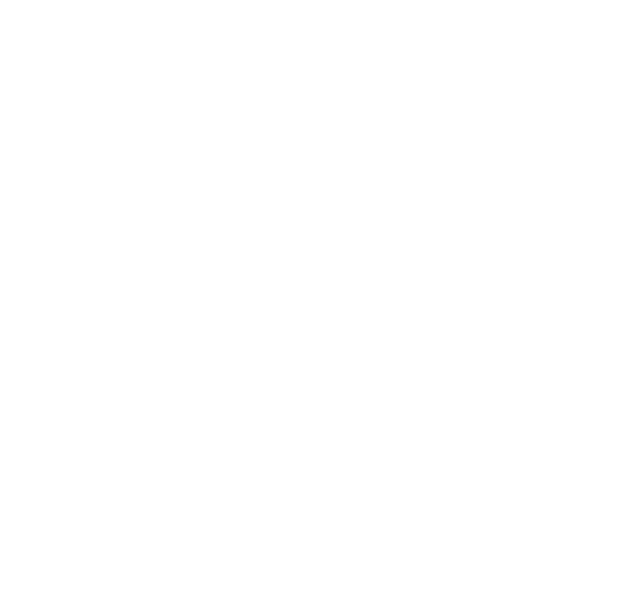
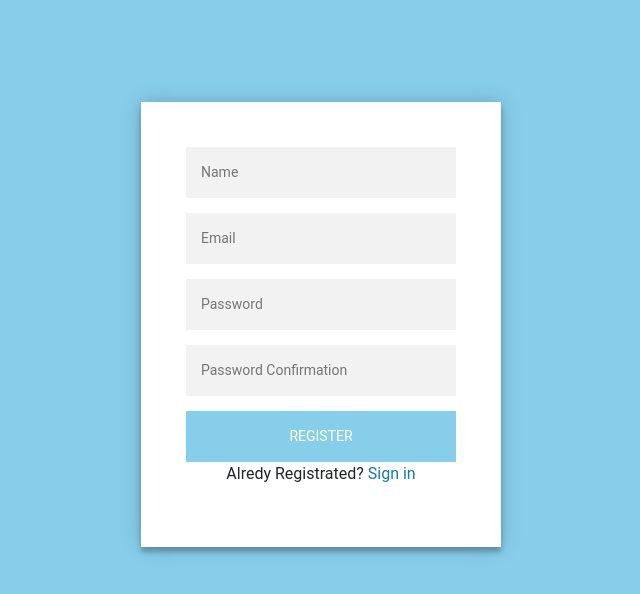
Before and after one commit to Fortitude42/QYZYQ, a React (Create React App) app: page /register in a window 1280 px wide. Before the commit this address had no page. Shown: the top 594 px of the page, without its empty margins (319-959 px from the left). Built offline with nearby package versions, Linux system fonts and the light colour scheme.

Commit message:
Login/Register Front

```diff
--- a/package.json
+++ b/package.json
@@ -6,7 +6,7 @@
     "@testing-library/jest-dom": "^5.16.4",
     "@testing-library/react": "^13.1.1",
     "@testing-library/user-event": "^13.5.0",
-    "axios": "^0.27.1",
+    "axios": "^0.27.2",
     "bootstrap": "^5.1.3",
     "react": "^18.0.0",
     "react-bootstrap": "^2.3.0",
--- a/src/App.js
+++ b/src/App.js
@@ -2,15 +2,22 @@
 import 'bootstrap/dist/css/bootstrap.css';
 import './App.css'
 import { Routes, Route} from "react-router-dom";
-import Home from './components/pages/Home/Home';
+import Home from './components/Pages/Home/Home';
+import Login from './components/Pages/Login/Login.js'
+import Register from './components/Pages/Register/Register.js'
 
 
 export default class App extends Component {
 		render() {
 			return (
-				<Routes>
-					<Route path="/home" element={<Home />}/>
-				</Routes>
+				<div>
+					<Routes>
+						<Route path="/home" element={<Home />} />
+						<Route path="/login" element={<Login />}/>
+						<Route path="/register" element={<Register />}/>
+					</Routes>
+				</div>
+
 			)
 		}
 }
--- a/src/components/Pages/Login/Login.js
+++ b/src/components/Pages/Login/Login.js
@@ -20,7 +20,7 @@
             <button>Login</button>
 
             {failed ? <p className='failedLog'> Email or password is incorrect!  </p> : null}
-            <p className='message'>Not registered? <a href='#'>Create an account</a></p>
+            <p className='message'>Not registered? <a href='/register'>Create an account</a></p>
         </form>
     );
 }
--- a/src/components/Pages/Register/Register.js
+++ b/src/components/Pages/Register/Register.js
@@ -25,7 +25,7 @@
             <input type='password' placeholder='Password Confirmation' onChange = {e => setDetail({...detail, password_confirm: e.target.value})} value={detail.password_confirm} />
             <button>Register</button>
             {password_confirmed === 0 ? <p className='failedReg'> Passwords does not match </p> : null}
-            <p className='message'>Alredy Registrated? <a href='#'>Sign in</a></p>
+            <p className='message'>Alredy Registrated? <a href='/login'>Sign in</a></p>
         </form>
     );
 }
--- a/src/index.js
+++ b/src/index.js
@@ -1,11 +1,10 @@
 import React from 'react';
 import ReactDOM from 'react-dom';
-import App from './App';
 import {BrowserRouter} from 'react-router-dom';
+import App from './App.js'
 
 ReactDOM.render(
 <BrowserRouter>
-	<App />
+    <App />
 </BrowserRouter>,
-
 document.getElementById('root'));
```
Also changed, not shown: 1 other file (tests, documents, lock files or other folders).
